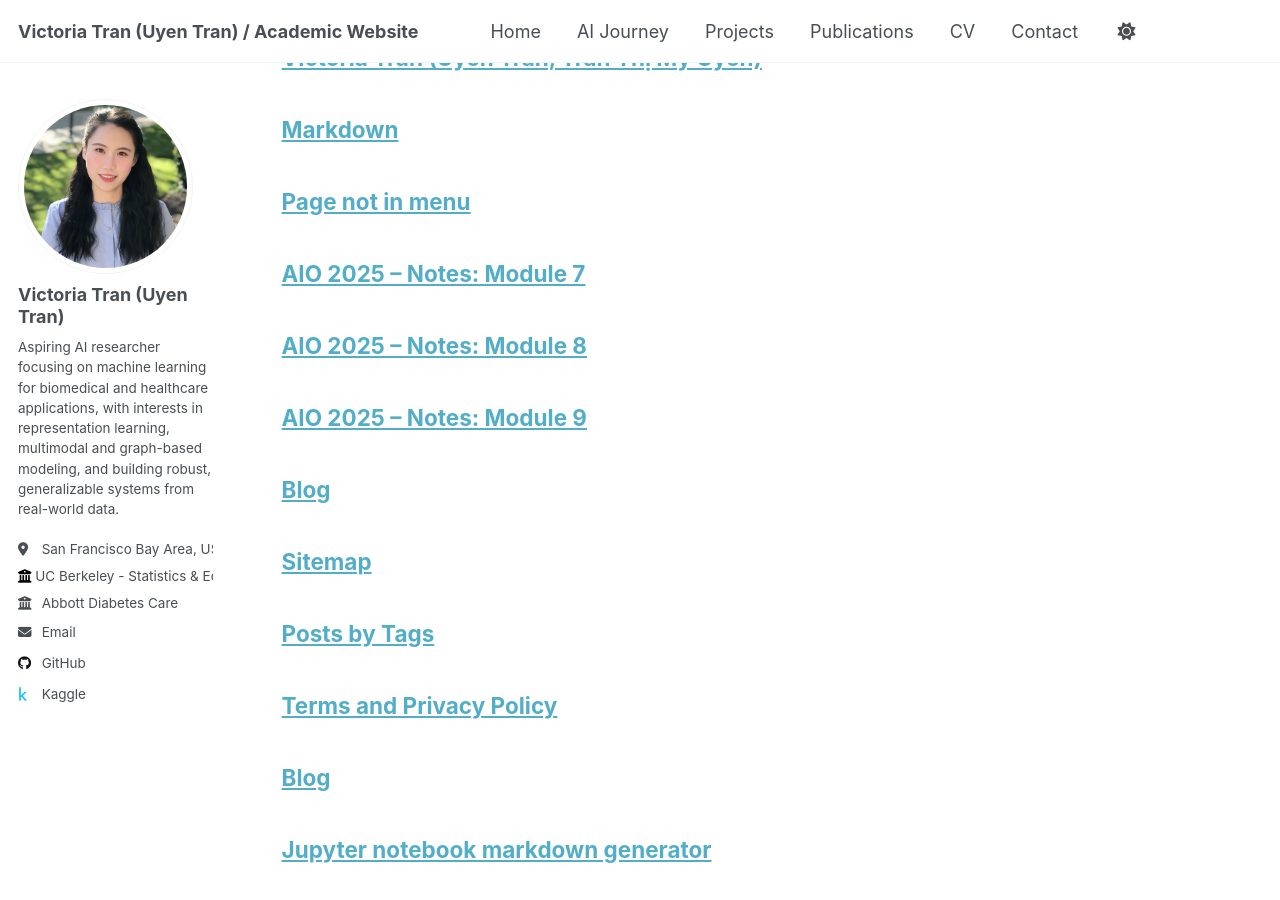
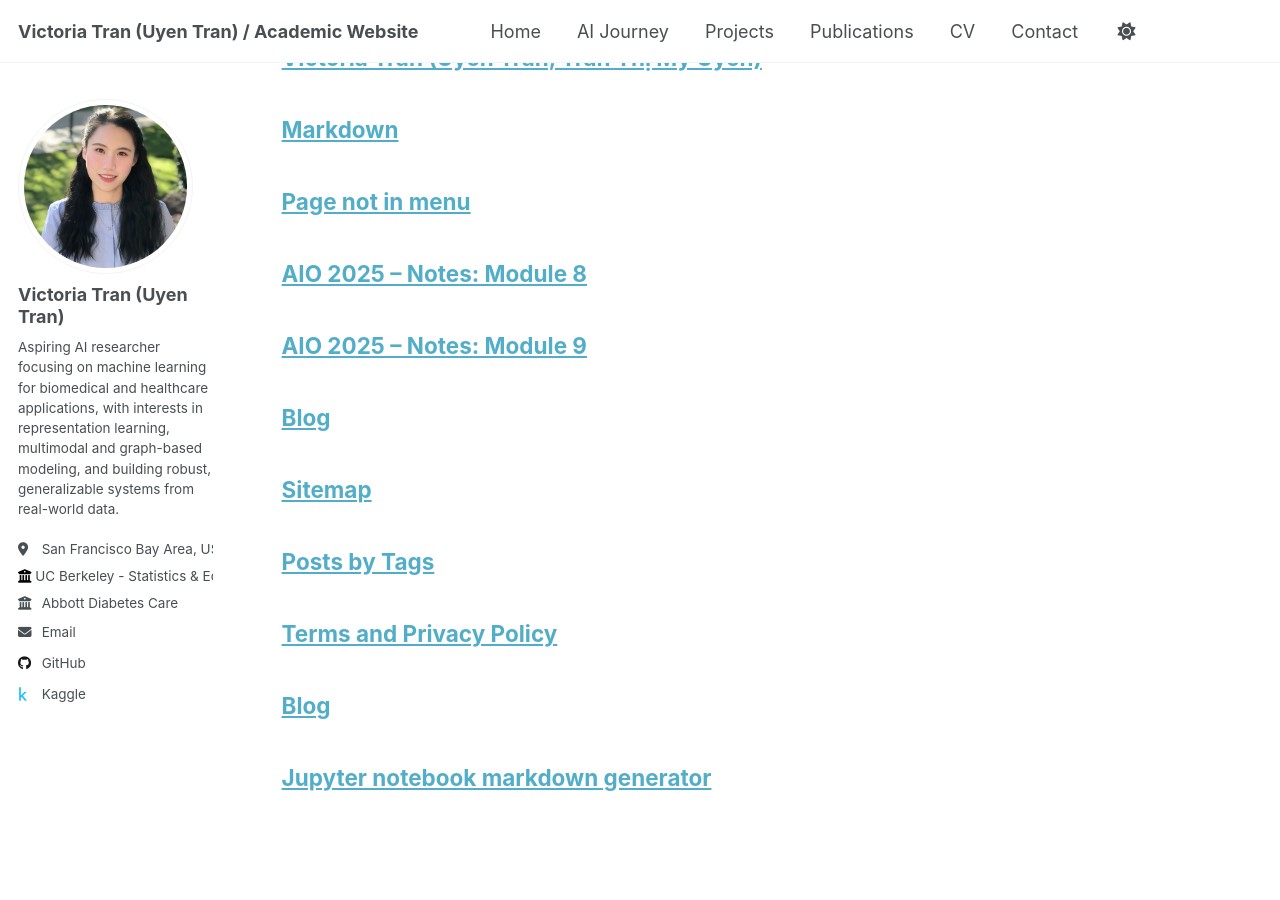
Before and after one commit to uyentran9/uyentran-ai-blog, a Jekyll site: the page built from _pages/archive-layout-with-content.md, in a window 1280 px wide and 900 px high, scrolled down 5065 px. Built offline with Jekyll 4.4.1, drawn with Linux system fonts in a browser that asks for light colours; a script that is not in the unit is left out.

Commit message:
Change title to 'AIO 2026 – Notes: Module 7'
Updated the title and publication status for Module 7 notes.

```diff
--- a/_pages/blog/notes-module7.html
+++ b/_pages/blog/notes-module7.html
@@ -1,9 +1,10 @@
 ---
 layout: archive
-title: "AIO 2025 – Notes: Module 7"
+title: "AIO 2026 – Notes: Module 7"
 permalink: /blog/notes/module7/
 author_profile: true
 module_tag: "module7"
+published: false
 ---
 
 {% include base_path %}
```
